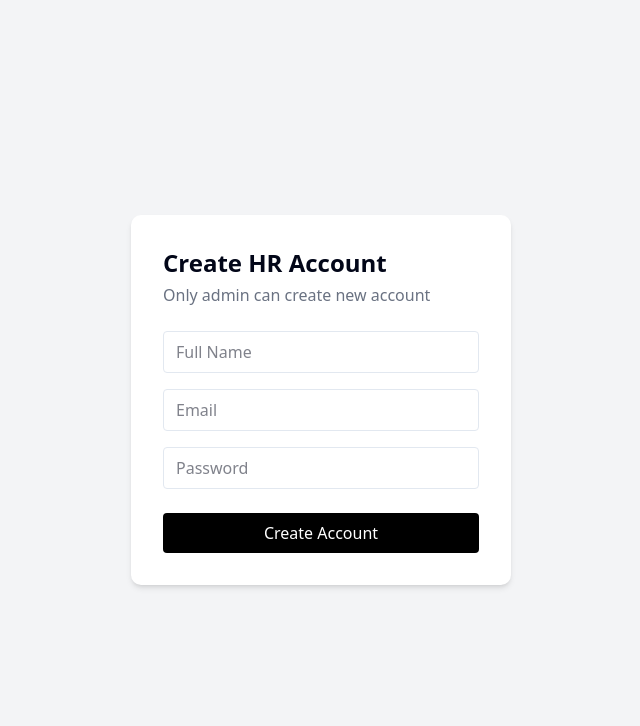
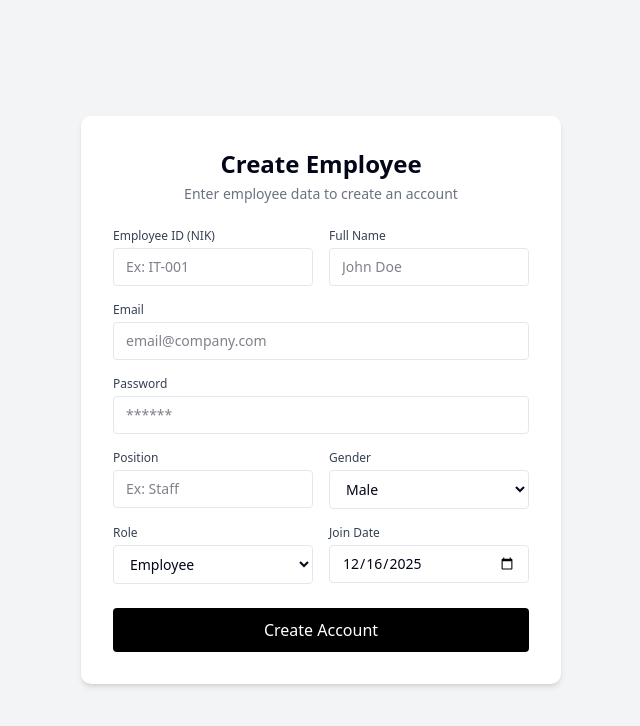
Before and after one commit to VZENNN/hrvenomdashboard, a Next.js app: page /register in a window 1280 px wide. Shown: the top 726 px of the page, without its empty margins (319-959 px from the left). Built offline with nearby package versions, Linux system fonts and the light colour scheme.

Commit message:
feat: implement full stack user registration flow (api & ui)

```diff
--- /dev/null
+++ b/app/api/users/route.ts
@@ -0,0 +1,92 @@
+import { prisma } from "@/lib/prisma";
+import { NextResponse } from "next/server";
+import bcrypt from "bcrypt";
+
+// 1. GET: Ambil semua data user
+export async function GET() {
+  try {
+    const users = await prisma.user.findMany({
+      orderBy: {
+        createdAt: 'desc',
+      },
+      include: {
+        department: true,
+        manager: {
+          select: {
+            id: true,
+            name: true,
+          }
+        }
+      }
+    });
+    return NextResponse.json(users);
+  } catch (error) {
+    console.error("Error fetching users:", error);
+    return NextResponse.json({ error: "Gagal mengambil data user" }, { status: 500 });
+  }
+}
+
+// 2. POST: Tambah Karyawan Baru
+export async function POST(request: Request) {
+  try {
+    const body = await request.json();
+
+    const {
+      employeeId,
+      email,
+      password,
+      name,
+      gender,
+      position,
+      role,
+      departmentId,
+      managerId,
+      joinDate
+    } = body;
+
+    if (!employeeId || !email || !password || !name || !gender || !position) {
+      return NextResponse.json({ error: "Field wajib harus diisi!" }, { status: 400 });
+    }
+
+    const existingUser = await prisma.user.findFirst({
+      where: {
+        OR: [
+          { email: email },
+          { employeeId: employeeId }
+        ]
+      }
+    });
+
+    if (existingUser) {
+      return NextResponse.json({ error: "Email atau NIK (Employee ID) sudah terdaftar!" }, { status: 409 });
+    }
+
+    // Hash Password sebelum masuk DB
+    const hashedPassword = await bcrypt.hash(password, 10);
+
+    // Create User ke Database
+    const newUser = await prisma.user.create({
+      data: {
+        employeeId,
+        email,
+        password: hashedPassword,
+        name,
+        gender,
+        position,
+        role: role || "EMPLOYEE",
+        departmentId,
+        managerId,
+        joinDate: joinDate ? new Date(joinDate) : undefined,
+      },
+    });
+
+    // return data user (tapi jangan balikin passwordnya ke response ya, bahaya wkwk)
+    const { password: _, ...userWithoutPassword } = newUser;
+
+    return NextResponse.json(userWithoutPassword, { status: 201 });
+
+  } catch (error) {
+    console.error("Error creating user:", error);
+    return NextResponse.json({ error: "Gagal membuat user" }, { status: 500 });
+  }
+}
--- a/app/register/page.tsx
+++ b/app/register/page.tsx
@@ -1,30 +1,189 @@
+"use client";
+
+import { useState } from "react";
+import { useRouter } from "next/navigation";
+
 export default function RegisterPage() {
+  const router = useRouter();
+  const [loading, setLoading] = useState(false);
+  const [error, setError] = useState("");
+
+  const [formData, setFormData] = useState({
+    employeeId: "",
+    name: "",
+    email: "",
+    password: "",
+    gender: "MALE",
+    position: "",
+    role: "EMPLOYEE",
+    joinDate: new Date().toISOString().split('T')[0]
+  });
+
+  const handleChange = (e: React.ChangeEvent<HTMLInputElement | HTMLSelectElement>) => {
+    setFormData({
+      ...formData,
+      [e.target.name]: e.target.value,
+    });
+  };
+
+  const handleSubmit = async (e: React.FormEvent) => {
+    e.preventDefault();
+    setLoading(true);
+    setError("");
+
+    try {
+      const res = await fetch("/api/users", {
+        method: "POST",
+        headers: {
+          "Content-Type": "application/json",
+        },
+        body: JSON.stringify(formData),
+      });
+
+      if (!res.ok) {
+        const data = await res.json();
+        throw new Error(data.error || "Gagal mendaftar");
+      }
+
+      alert("Berhasil membuat akun karyawan!");
+      router.push("/login");
+
+    } catch (err: any) {
+      setError(err.message);
+    } finally {
+      setLoading(false);
+    }
+  };
+
   return (
-    <div className="min-h-screen flex items-center justify-center">
-      <form className="bg-white p-8 rounded-lg shadow-md w-[380px]">
-        <h1 className="text-2xl font-bold mb-1">Create HR Account</h1>
-        <p className="text-gray-500 mb-6">
-          Only admin can create new account
+    <div className="min-h-screen flex items-center justify-center bg-gray-100">
+      <form onSubmit={handleSubmit} className="bg-white p-8 rounded-lg shadow-md w-[480px]">
+        <h1 className="text-2xl font-bold mb-1 text-center">Create Employee</h1>
+        <p className="text-gray-500 mb-6 text-center text-sm">
+          Enter employee data to create an account
         </p>
 
+        {error && (
+          <div className="bg-red-100 border border-red-400 text-red-700 px-4 py-2 rounded mb-4 text-sm">
+            {error}
+          </div>
+        )}
+
+        <div className="space-y-4">
+          {/* NIK & Name */}
+          <div className="grid grid-cols-2 gap-4">
+            <div>
+              <label className="block text-xs font-medium text-gray-700 mb-1">Employee ID (NIK)</label>
               <input
+                name="employeeId"
                 type="text"
-          placeholder="Full Name"
-          className="w-full border px-3 py-2 rounded mb-4"
+                required
+                placeholder="Ex: IT-001"
+                className="w-full border px-3 py-2 rounded text-sm"
+                onChange={handleChange}
               />
+            </div>
+            <div>
+              <label className="block text-xs font-medium text-gray-700 mb-1">Full Name</label>
               <input
+                name="name"
+                type="text"
+                required
+                placeholder="John Doe"
+                className="w-full border px-3 py-2 rounded text-sm"
+                onChange={handleChange}
+              />
+            </div>
+          </div>
+
+          {/* Email */}
+          <div>
+            <label className="block text-xs font-medium text-gray-700 mb-1">Email</label>
+            <input
+              name="email"
               type="email"
-          placeholder="Email"
-          className="w-full border px-3 py-2 rounded mb-4"
+              required
+              placeholder="email@company.com"
+              className="w-full border px-3 py-2 rounded text-sm"
+              onChange={handleChange}
             />
+          </div>
+
+          {/* Password */}
+          <div>
+            <label className="block text-xs font-medium text-gray-700 mb-1">Password</label>
             <input
+              name="password"
               type="password"
-          placeholder="Password"
-          className="w-full border px-3 py-2 rounded mb-6"
+              required
+              placeholder="******"
+              className="w-full border px-3 py-2 rounded text-sm"
+              onChange={handleChange}
             />
+          </div>
 
-        <button className="w-full bg-black text-white py-2 rounded">
-          Create Account
+          {/* Position & Gender */}
+          <div className="grid grid-cols-2 gap-4">
+            <div>
+              <label className="block text-xs font-medium text-gray-700 mb-1">Position</label>
+              <input
+                name="position"
+                type="text"
+                required
+                placeholder="Ex: Staff"
+                className="w-full border px-3 py-2 rounded text-sm"
+                onChange={handleChange}
+              />
+            </div>
+            <div>
+              <label className="block text-xs font-medium text-gray-700 mb-1">Gender</label>
+              <select
+                name="gender"
+                className="w-full border px-3 py-2 rounded text-sm"
+                onChange={handleChange}
+                value={formData.gender}
+              >
+                <option value="MALE">Male</option>
+                <option value="FEMALE">Female</option>
+              </select>
+            </div>
+          </div>
+
+          {/* Role & Join Date */}
+          <div className="grid grid-cols-2 gap-4">
+            <div>
+              <label className="block text-xs font-medium text-gray-700 mb-1">Role</label>
+              <select
+                name="role"
+                className="w-full border px-3 py-2 rounded text-sm"
+                onChange={handleChange}
+                value={formData.role}
+              >
+                <option value="EMPLOYEE">Employee</option>
+                <option value="MANAGER">Manager</option>
+                <option value="ADMIN">Admin</option>
+              </select>
+            </div>
+            <div>
+              <label className="block text-xs font-medium text-gray-700 mb-1">Join Date</label>
+              <input
+                name="joinDate"
+                type="date"
+                required
+                className="w-full border px-3 py-2 rounded text-sm"
+                onChange={handleChange}
+                value={formData.joinDate}
+              />
+            </div>
+          </div>
+        </div>
+
+        <button
+          type="submit"
+          disabled={loading}
+          className="w-full bg-black text-white py-2.5 rounded mt-6 hover:bg-gray-800 transition disabled:bg-gray-400"
+        >
+          {loading ? "Creating Account..." : "Create Account"}
         </button>
       </form>
     </div>
--- /dev/null
+++ b/lib/prisma.ts
@@ -0,0 +1,9 @@
+import { PrismaClient } from '@prisma/client'
+
+const globalForPrisma = global as unknown as { prisma: PrismaClient }
+
+export const prisma = globalForPrisma.prisma || new PrismaClient()
+
+if (process.env.NODE_ENV !== 'production') globalForPrisma.prisma = prisma
+
+export default prisma
--- a/prisma.config.ts
+++ /dev/null
@@ -1,14 +0,0 @@
-// This file was generated by Prisma and assumes you have installed the following:
-// npm install --save-dev prisma dotenv
-import "dotenv/config";
-import { defineConfig, env } from "prisma/config";
-
-export default defineConfig({
-  schema: "prisma/schema.prisma",
-  migrations: {
-    path: "prisma/migrations",
-  },
-  datasource: {
-    url: env("DATABASE_URL"),
-  },
-});
```
Lines whose indentation alone changed are shown as unchanged.
